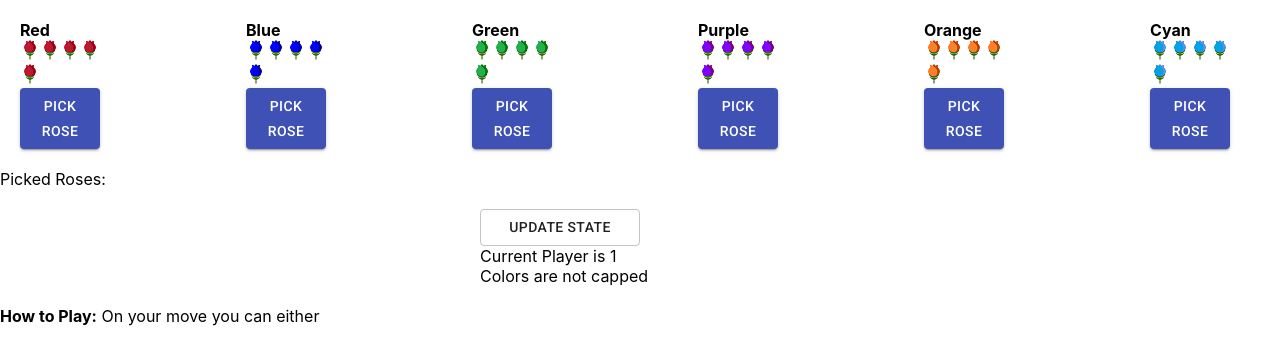
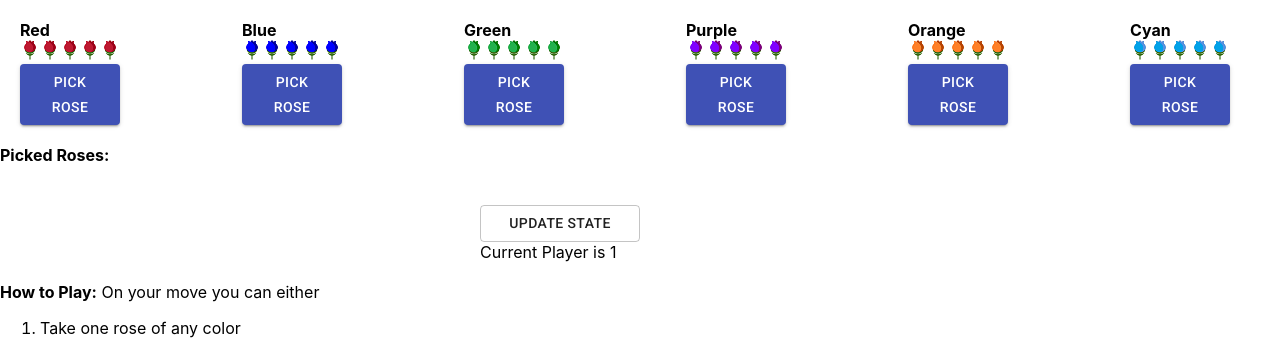
Before and after one commit to RyanGreyling2/Princess-Rose-Analysis, a React (Create React App) app: page / in a window 1280 px wide. Shown: the top 339 px of the page. Built offline with nearby package versions, Linux system fonts and the light colour scheme.

Commit message:
Fixed two element placement bugs
Fixed two bugs:
1) Pick Rose buttons moving up and down
2) Update Button moving up and down

```diff
--- a/src/App.css
+++ b/src/App.css
@@ -1,6 +1,6 @@
 .bush {
   display: table;
-  width: 80px;
+  width: 100px;
 }
 
 /* .bush-row1 {
@@ -39,6 +39,10 @@
   width: 50%;
 }
 
+.picked-rose-arr {
+  height: 20px;
+}
+
 .rules {
   width: 50%;
   text-align: left;
--- a/src/App.tsx
+++ b/src/App.tsx
@@ -209,8 +209,8 @@ return (
     }</div>
 
     <br/>
-    <div>Picked Roses:</div>
-    {pickedRoses}
+    <div><b>Picked Roses:</b></div>
+      <div className="picked-rose-arr">{pickedRoses}</div>
     <br/>
 
     <div className="update">
@@ -223,7 +223,6 @@ return (
         Update State
       </Button>
       <div>Current Player is {curr_player ? 1 : 2}</div>
-      <div>Colors are{colorsCapped ? "" : " not"} capped</div>
     </div>
     <br/>
     <div className="rules"> <strong>How to Play:</strong> On your move you can either
```
